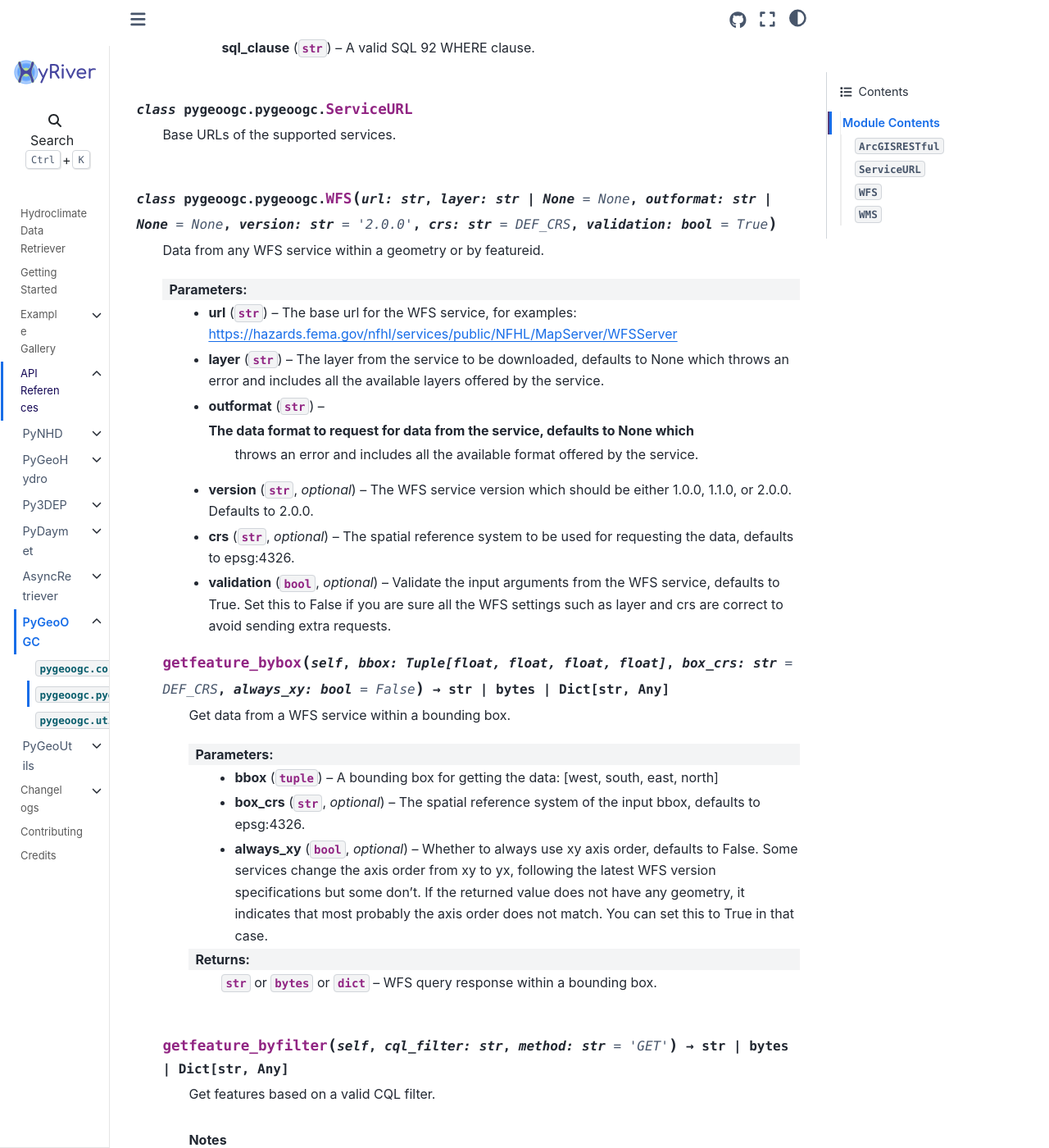
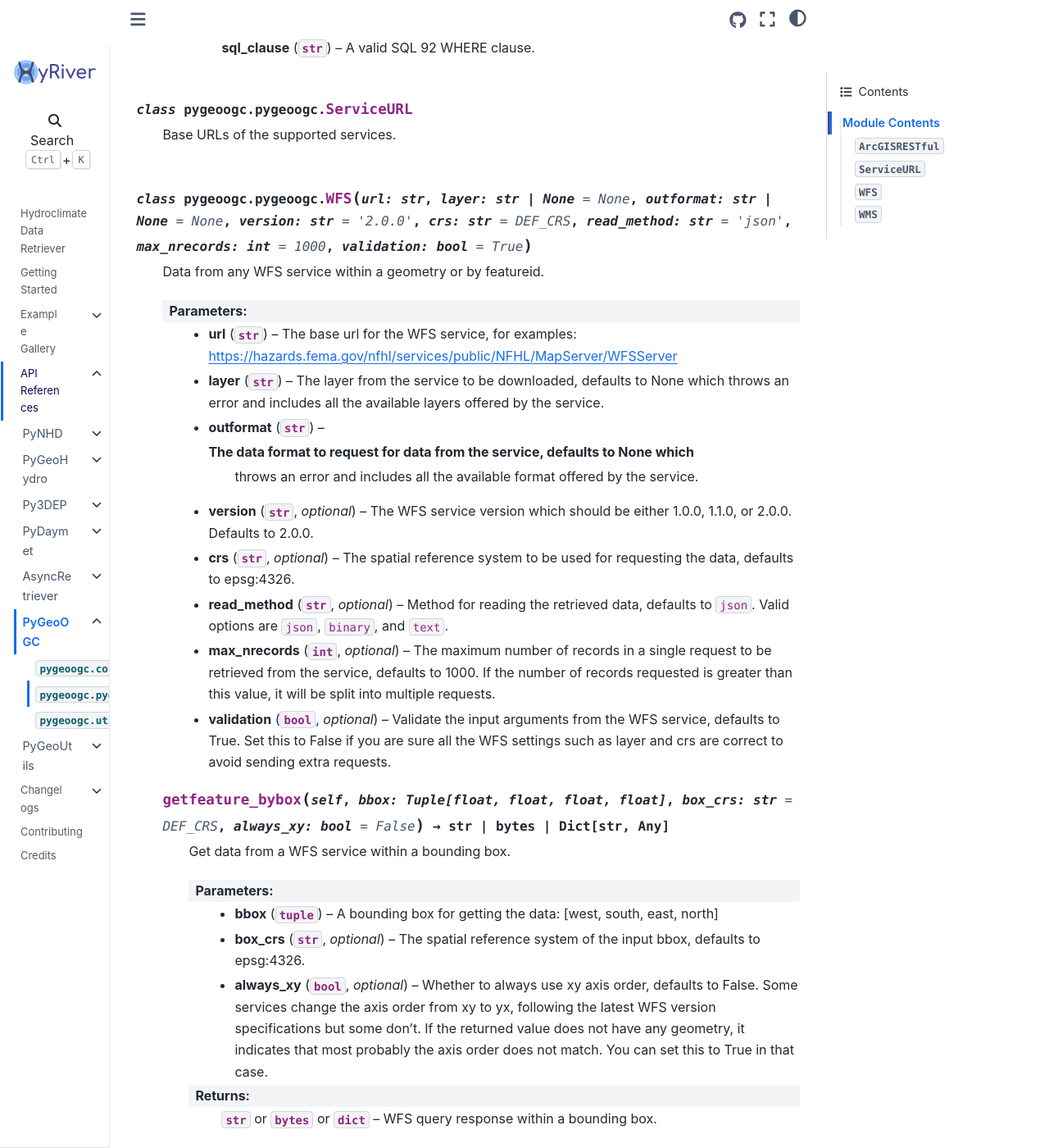
Before and after one commit to hyriver/hyriver.github.io, a Sphinx documentation site: the page built from docs/source/autoapi/pygeoogc/pygeoogc/index.rst, in a window 1280 px wide and 1400 px high, scrolled down 2108 px. Shown: the whole window at 82% size. Built offline with Sphinx 7.4.7 and the Sphinx Book theme 1.1.4, drawn with Linux system fonts in a browser that asks for light colours.

Commit message:
DOC: Update APIs

```diff
--- a/docs/source/autoapi/pygeoogc/pygeoogc/index.rst
+++ b/docs/source/autoapi/pygeoogc/pygeoogc/index.rst
@@ -107,7 +107,7 @@ Module Contents
 
 
 
-.. py:class:: WFS(url: str, layer: Optional[str] = None, outformat: Optional[str] = None, version: str = '2.0.0', crs: str = DEF_CRS, validation: bool = True)
+.. py:class:: WFS(url: str, layer: Optional[str] = None, outformat: Optional[str] = None, version: str = '2.0.0', crs: str = DEF_CRS, read_method: str = 'json', max_nrecords: int = 1000, validation: bool = True)
 
 
 
@@ -125,6 +125,11 @@ Module Contents
                   Defaults to 2.0.0.
                 * **crs** (:class:`str`, *optional*) -- The spatial reference system to be used for requesting the data, defaults to
                   epsg:4326.
+                * **read_method** (:class:`str`, *optional*) -- Method for reading the retrieved data, defaults to ``json``. Valid options are
+                  ``json``, ``binary``, and ``text``.
+                * **max_nrecords** (:class:`int`, *optional*) -- The maximum number of records in a single request to be retrieved from the service,
+                  defaults to 1000. If the number of records requested is greater than this value,
+                  it will be split into multiple requests.
                 * **validation** (:class:`bool`, *optional*) -- Validate the input arguments from the WFS service, defaults to True. Set this
                   to False if you are sure all the WFS settings such as layer and crs are correct
                   to avoid sending extra requests.
```
